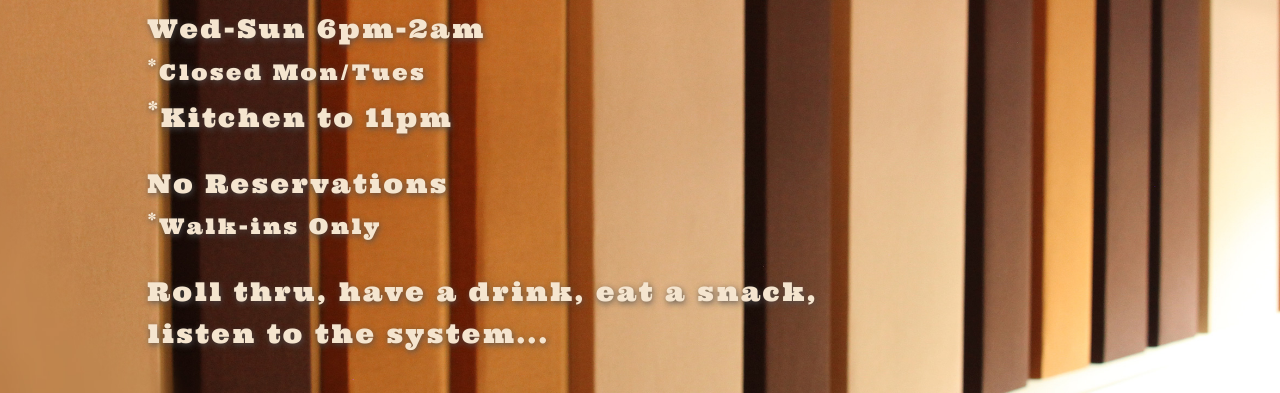
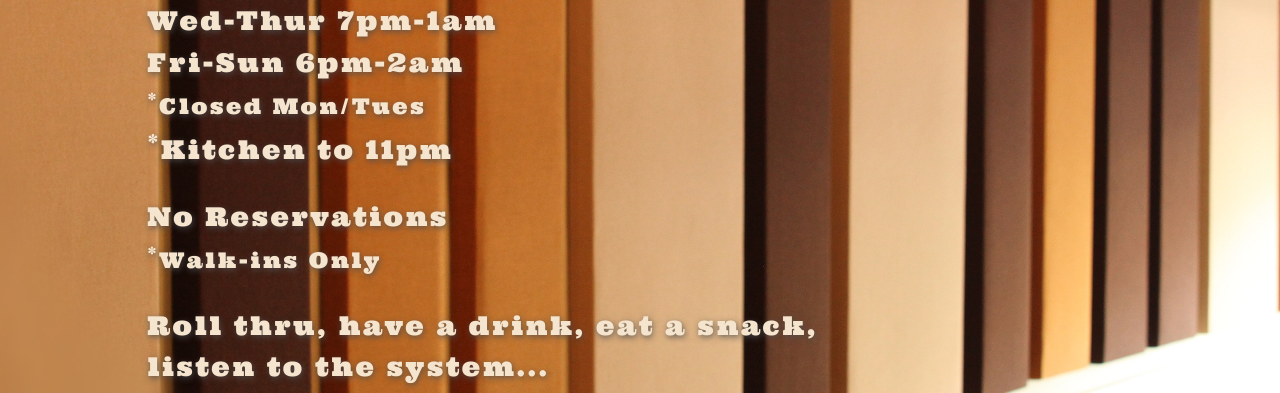
Before and after one commit to littlejerryTO/little-jerry-landing, a website: page index.html in a window 1280 px wide. Shown: the part 317-710 px from the top of the page. Drawn offline with nearby package versions, Linux system fonts and the light colour scheme.

Commit message:
update hours

```diff
--- a/index.html
+++ b/index.html
@@ -145,7 +145,7 @@
         <!-- <span class="heading-primary--sub">Summer 2019</span> -->
         <span class="heading-primary--sub">418 College St<br />Toronto</span>
           <span v-if="Date.now() > dateAfter" class="heading-primary--sub heading-primary--sub2"
-          >Wed-Sun 6pm-2am<br><small><sup>*</sup>Closed Mon/Tues</small>
+          >Wed-Thur 7pm-1am<br>Fri-Sun 6pm-2am<br><small><sup>*</sup>Closed Mon/Tues</small>
         <br/><sup>*</sup>Kitchen to 11pm
         <!-- <small>(10pm Sunday)</small> -->
         </span>
```
